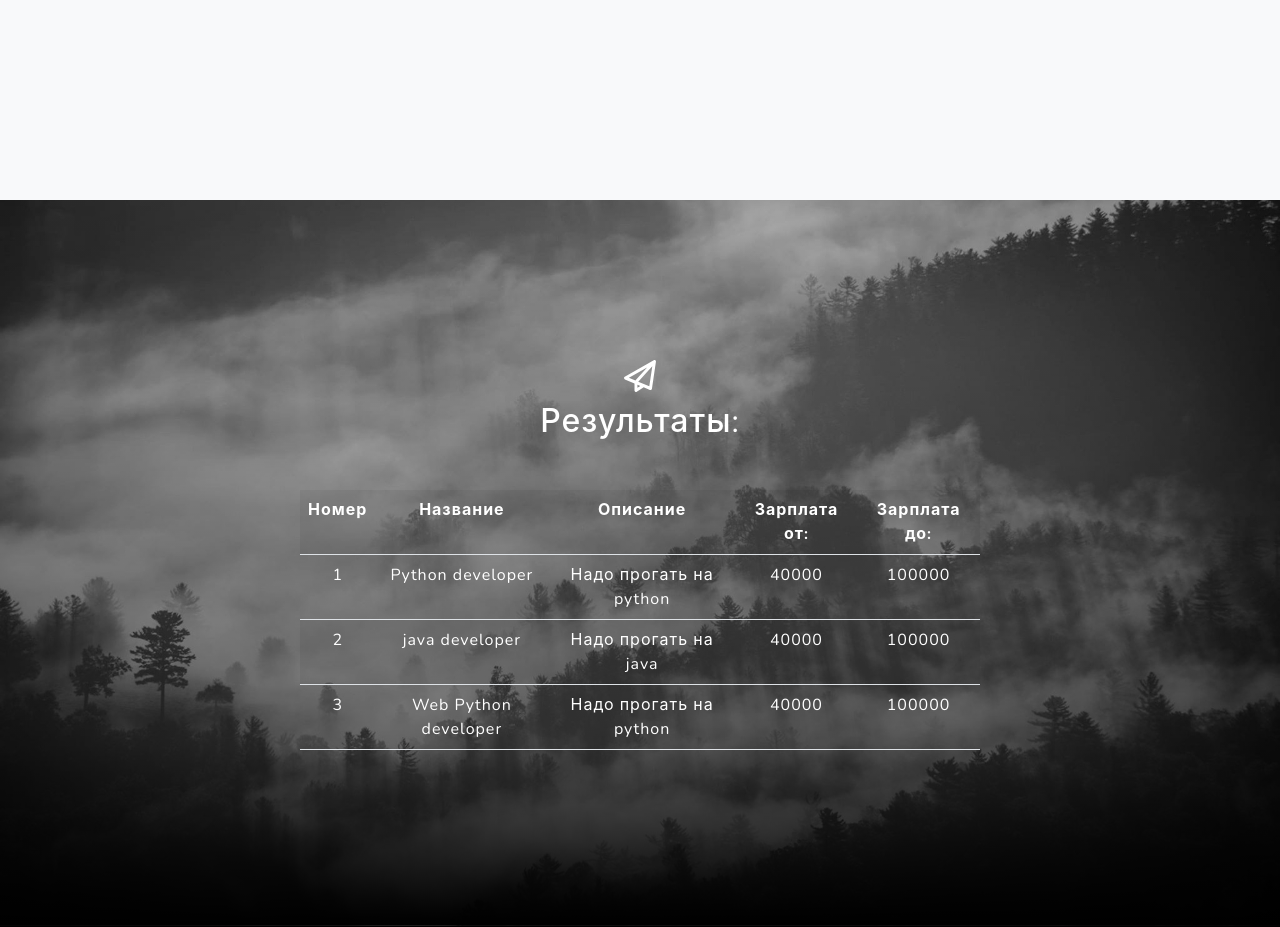
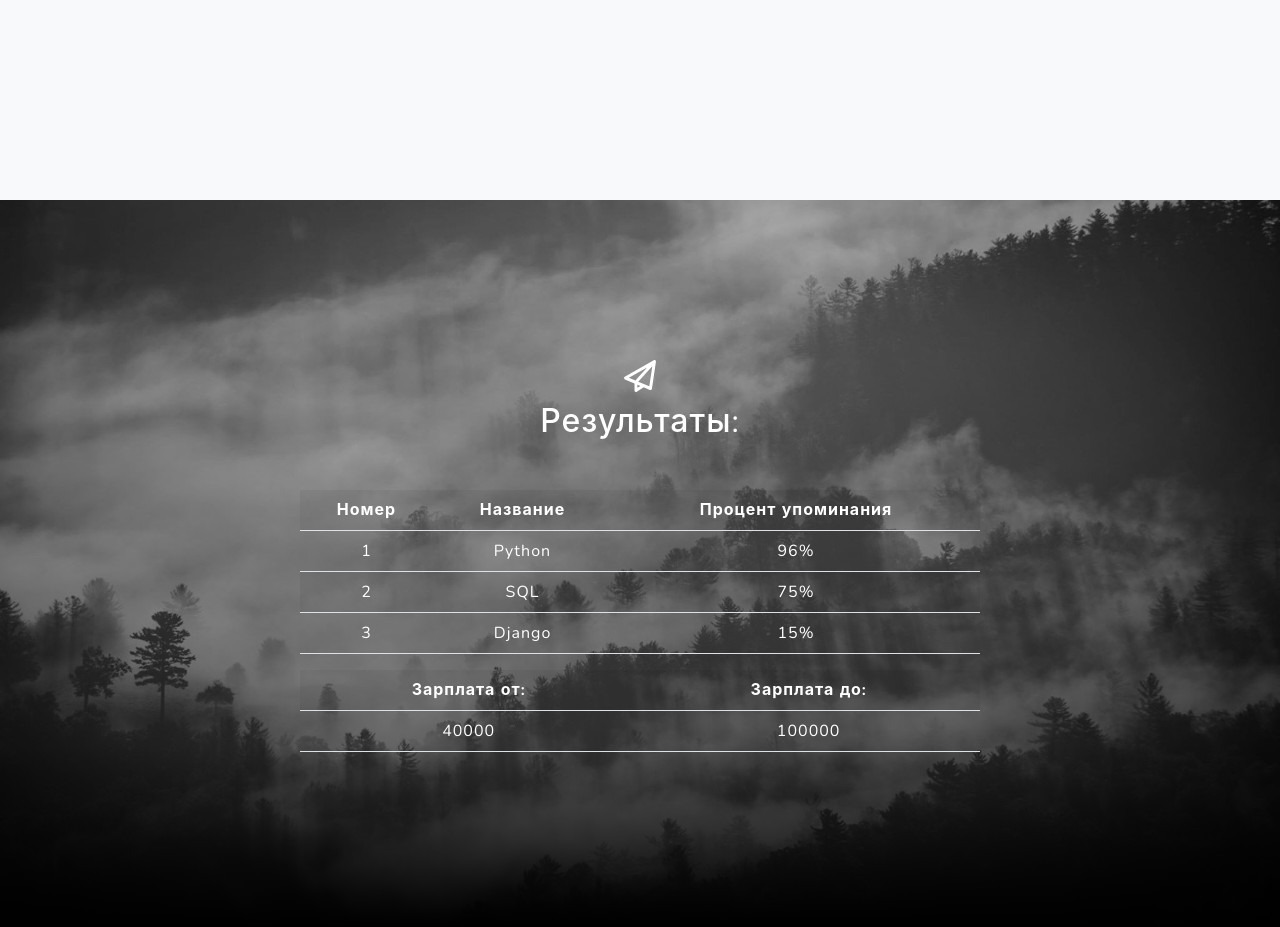
Before and after one commit to ALexandrNiG/Valute, a Flask app: template lesson_13/templates/index.html in a window 1280 px wide. Shown: the part 1403-2330 px from the top of the page. Run offline with Flask 2, Linux system fonts and the light colour scheme; the template is opened without the code that fills it, so the values that code supplies are empty; some libraries are stand-ins or nearby versions.

Commit message:
изменение

```diff
--- a/lesson_13/templates/index.html
+++ b/lesson_13/templates/index.html
@@ -88,34 +88,34 @@
                                 <tr>
                                     <th>Номер</th>
                                     <th>Название</th>
-                                    <th>Описание</th>
+                                    <th>Процент упоминания</th>
+                                </tr>
+                                <tr>
+                                    <td>1</td>
+                                    <td>Python</td>
+                                    <td>96%</td>
+                                </tr>
+                                <tr>
+                                    <td>2</td>
+                                    <td>SQL </td>
+                                    <td>75%</td>
+                                </tr>
+                                <tr>
+                                    <td>3</td>
+                                    <td>Django</td>
+                                    <td>15%</td>
+                                </tr>
+                            </table>
+                        <table class="table table-striped ">
+                                <tr>
                                     <th>Зарплата от:</th>
                                     <th>Зарплата до:</th>
                                 </tr>
                                 <tr>
-                                    <td>1</td>
-                                    <td>Python developer</td>
-                                    <td>Надо прогать на python</td>
                                     <td>40000</td>
                                     <td>100000</td>
                                 </tr>
-                                <tr>
-                                    <td>2</td>
-                                    <td>java developer</td>
-                                    <td>Надо прогать на java</td>
-                                    <td>40000</td>
-                                    <td>100000</td>
-                                </tr>
-                                <tr>
-                                    <td>3</td>
-                                    <td>Web Python developer</td>
-                                    <td>Надо прогать на python</td>
-                                    <td>40000</td>
-                                    <td>100000</td>
-                                </tr>
-                            </table>
-
-
+                        </table>
                     </div>
                 </div>
             </div>
```
